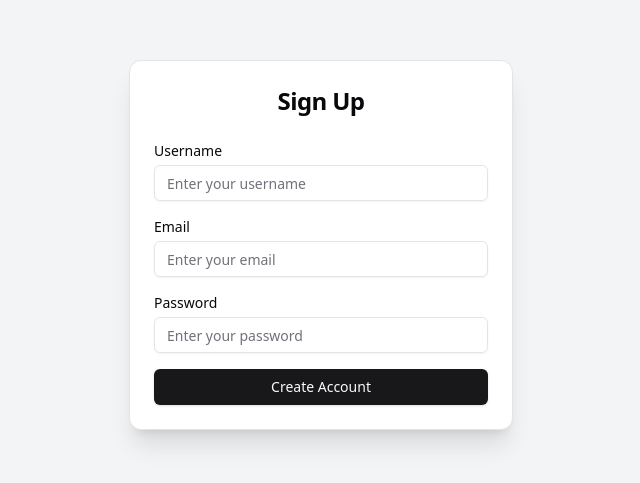
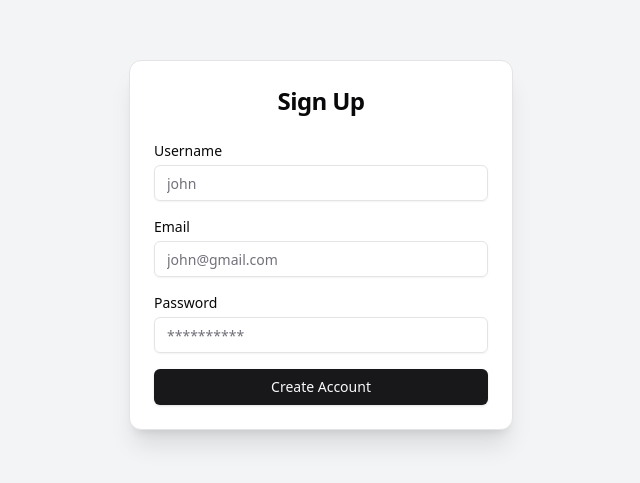
Before and after one commit to jaskamal2724/task-management, a React (Vite) app in the folder client/: page / in a window 1280 px wide. Shown: the part 155-638 px from the top of the page, without its empty margins (319-959 px from the left). Built offline with nearby package versions, Linux system fonts and the light colour scheme.

Commit message:
fixed sign up form for data entry

```diff
--- a/client/src/App.jsx
+++ b/client/src/App.jsx
@@ -1,6 +1,4 @@
 import SignUpForm from "./components/SignupForm"
-
-
 
 function App() {
   return (
--- a/client/src/components/InputFiled.jsx
+++ b/client/src/components/InputFiled.jsx
@@ -1,7 +1,7 @@
 import { Label } from "./ui/label";
 import { Input } from "./ui/input";
 
-const InputField = ({ label, type, placeholder, value, onChange }) => (
+const InputField = ({ label, type, placeholder, value, onChange,name }) => (
   <div className="mb-4">
     <Label className="block mb-1 text-sm font-medium">{label}</Label>
     <Input
@@ -9,6 +9,7 @@ const InputField = ({ label, type, placeholder, value, onChange }) => (
       placeholder={placeholder}
       value={value}
       onChange={onChange}
+      name={name}
       className="w-full"
     />
   </div>
--- a/client/src/components/SignupForm.jsx
+++ b/client/src/components/SignupForm.jsx
@@ -16,7 +16,8 @@ const SignUpForm = () => {
 
   const handleSubmit = (e) => {
     e.preventDefault();
-    console.log(formData); // You can send this data to your backend
+    console.log(formData);
+
   };
 
   return (
@@ -30,7 +31,7 @@ const SignUpForm = () => {
             <InputField
               label="Username"
               type="text"
-              placeholder="Enter your username"
+              placeholder="john"
               value={formData.username}
               onChange={handleChange}
               name="username"
@@ -38,7 +39,7 @@ const SignUpForm = () => {
             <InputField
               label="Email"
               type="email"
-              placeholder="Enter your email"
+              placeholder="john@gmail.com"
               value={formData.email}
               onChange={handleChange}
               name="email"
@@ -46,7 +47,7 @@ const SignUpForm = () => {
             <InputField
               label="Password"
               type="password"
-              placeholder="Enter your password"
+              placeholder="**********"
               value={formData.password}
               onChange={handleChange}
               name="password"
```
